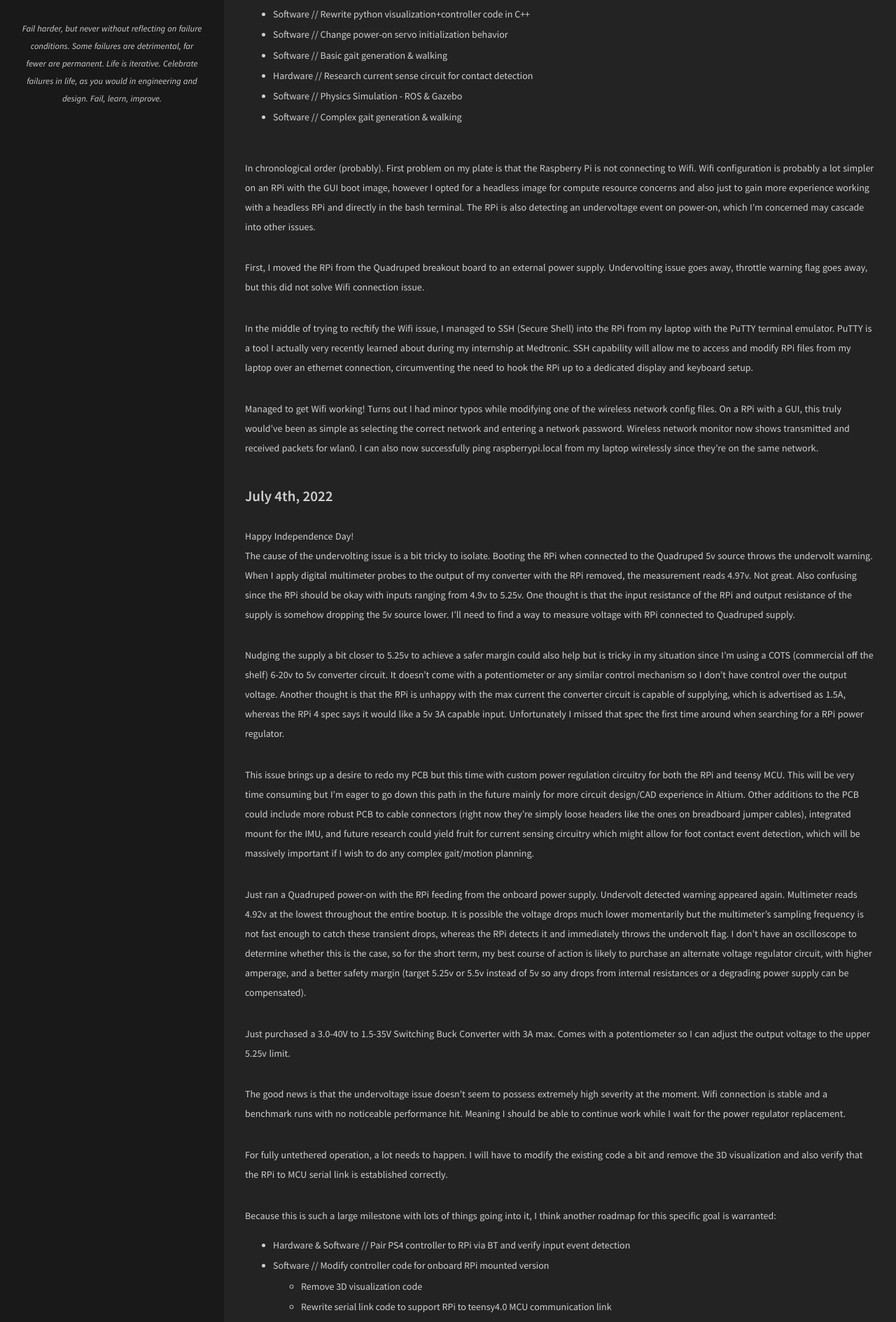
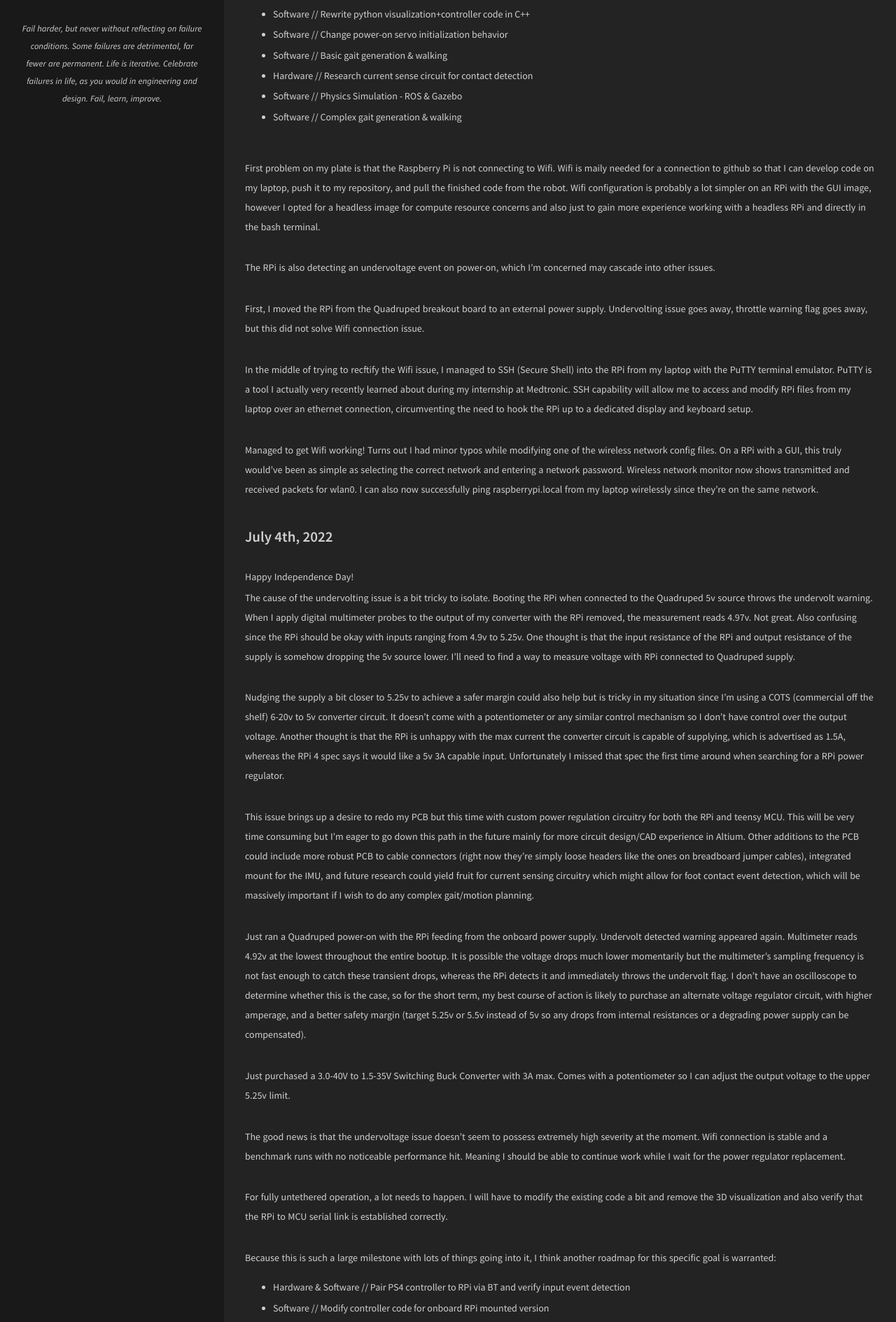
Before and after one commit to uynitsuj/uynitsuj.github.io, a Jekyll site: the page built from _posts/2022-07-03-quadruped-documentation.md, in a window 1280 px wide. Shown: the part 603-2492 px from the top of the page at 70% size. Built offline with Jekyll 4.4.1, drawn with Linux system fonts in a browser that asks for light colours.

Commit message:
another one

```diff
--- a/_posts/2022-07-03-quadruped-documentation.md
+++ b/_posts/2022-07-03-quadruped-documentation.md
@@ -24,7 +24,11 @@ Current roadmap consists of:
 
 <br>
 
-In chronological order (probably). First problem on my plate is that the Raspberry Pi is not connecting to Wifi. Wifi configuration is probably a lot simpler on an RPi with the GUI boot image, however I opted for a headless image for compute resource concerns and also just to gain more experience working with a headless RPi and directly in the bash terminal. The RPi is also detecting an undervoltage event on power-on, which I'm concerned may cascade into other issues.
+First problem on my plate is that the Raspberry Pi is not connecting to Wifi. Wifi is maily needed for a connection to github so that I can develop code on my laptop, push it to my repository, and pull the finished code from the robot. Wifi configuration is probably a lot simpler on an RPi with the GUI image, however I opted for a headless image for compute resource concerns and also just to gain more experience working with a headless RPi and directly in the bash terminal.
+
+<br>
+
+The RPi is also detecting an undervoltage event on power-on, which I'm concerned may cascade into other issues.
 
 <br>
 
@@ -41,6 +45,7 @@ Managed to get Wifi working! Turns out I had minor typos while modifying one of
 ### July 4th, 2022
 Happy Independence Day!
 <br>
+
 The cause of the undervolting issue is a bit tricky to isolate. Booting the RPi when connected to the Quadruped 5v source throws the undervolt warning. When I apply digital multimeter probes to the output of my converter with the RPi removed, the measurement reads 4.97v. Not great. Also confusing since the RPi should be okay with inputs ranging from 4.9v to 5.25v. One thought is that the input resistance of the RPi and output resistance of the supply is somehow dropping the 5v source lower. I'll need to find a way to measure voltage with RPi connected to Quadruped supply.
 
 <br>
```
